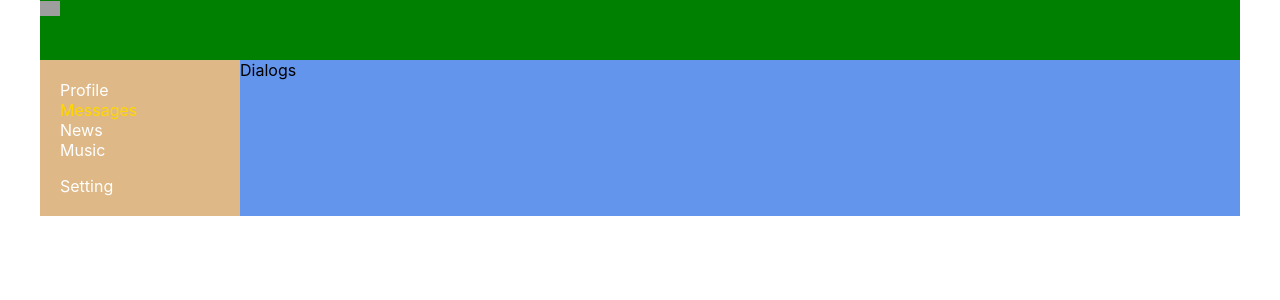
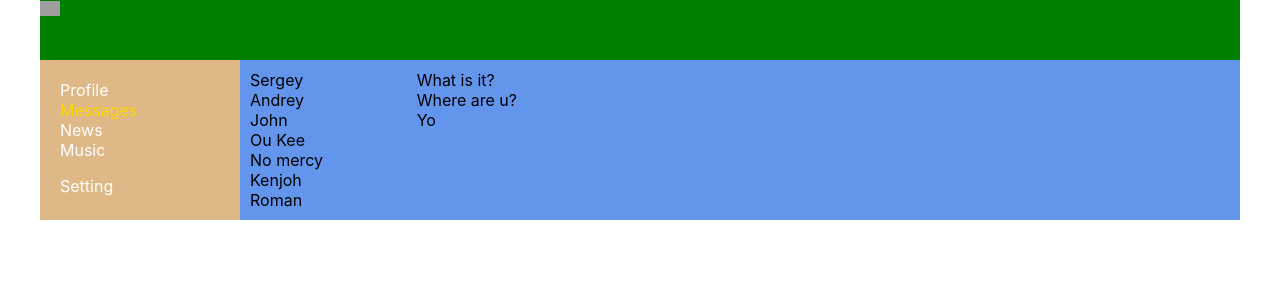
Before and after one commit to romka008/Social-network, a React (Create React App) app: page /dialogs in a window 1280 px wide. Shown: the top 300 px of the page. Built offline with nearby package versions, Linux system fonts and the light colour scheme; grey boxes are pictures that could not be loaded; the HTML template or start-up script is replaced by a standard one.

Commit message:
21 Layout the Dialogues page

```diff
--- a/src/components/Dialogs/Dialogs.jsx
+++ b/src/components/Dialogs/Dialogs.jsx
@@ -1,8 +1,21 @@
 import s from './Dialogs.module.css';
 
 function Dialogs(props) {
-  return <div>
-    Dialogs
+  return <div className={s.dialogs}>
+    <div className={s.dialogItems}>
+      <div className={s.dialog}>Sergey</div>
+      <div className={s.dialog}>Andrey</div>
+      <div className={s.dialog}>John</div>
+      <div className={s.dialog}>Ou Kee</div>
+      <div className={s.dialog}>No mercy</div>
+      <div className={s.dialog}>Kenjoh</div>
+      <div className={s.dialog}>Roman</div>
+    </div>
+    <div className={s.messages}>
+      <div className={s.message}>What is it?</div>
+      <div className={s.message}>Where are u?</div>
+      <div className={s.message}>Yo</div>
+    </div>
   </div>
 }
 
--- a/src/components/Dialogs/Dialogs.module.css
+++ b/src/components/Dialogs/Dialogs.module.css
@@ -0,0 +1,16 @@
+.dialogs {
+    display: grid;
+    grid-template-columns: 2fr 10fr;
+}
+
+.dialogItems {
+    padding: 10px;
+}
+
+.dialog {}
+
+.messages {
+    padding: 10px;
+}
+
+.message {}
```
